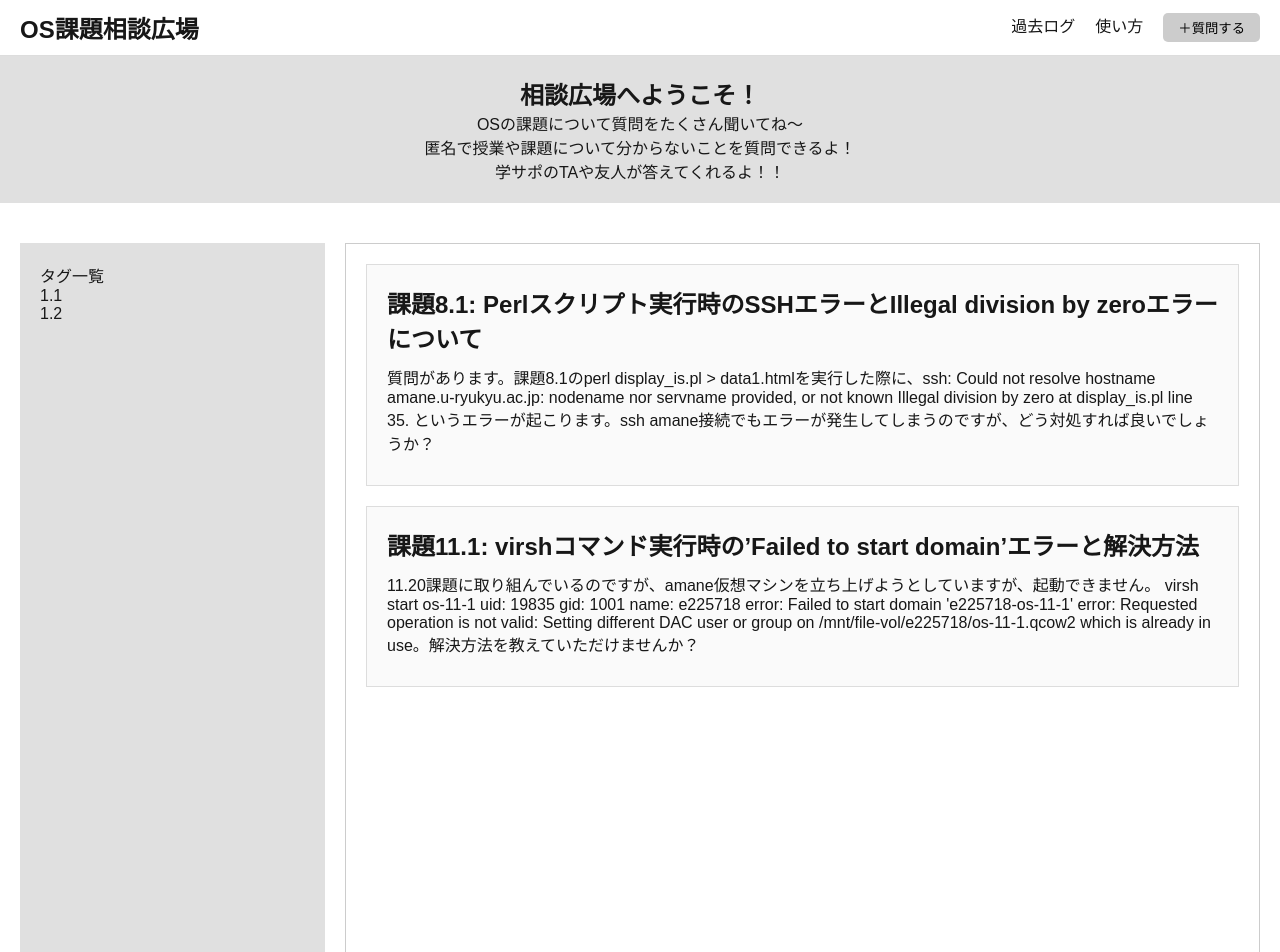
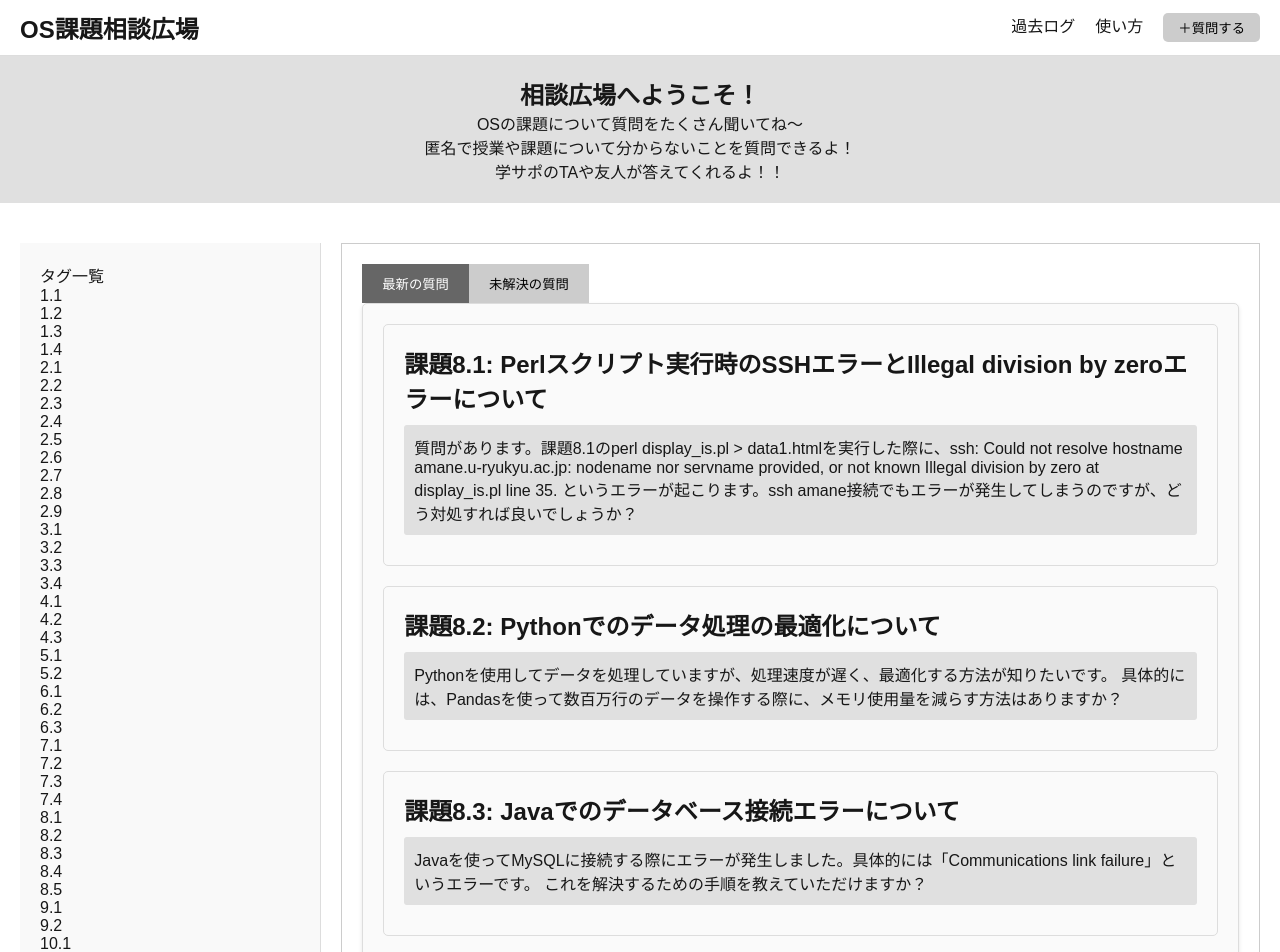
Before and after one commit to e225742/enpit-2024-web2, a Next.js app: page / in a window 1280 px wide. Shown: the top 952 px of the page. Built offline with nearby package versions, Linux system fonts and the light colour scheme.

Commit message:
topタブ実装

```diff
--- a/src/app/page.module.css
+++ b/src/app/page.module.css
@@ -6,9 +6,16 @@
 }
 
 .sidebar {
-  background-color: #e0e0e0;
-  padding: 20px;
-  height: 100vh;
+  width: 100vh;
+  height: 100vh; /* ビューポートの高さに設定 */
+  overflow-y: auto; /* 垂直方向にスクロール可能に設定 */
+  padding: 20px; /* パディングを追加 */
+  background-color: #f9f9f9; /* 背景色を設定 */
+  border-right: 1px solid #ddd; /* 右のボーダーを設定 */
+}
+
+.container {
+  display: flex; /* コンテナのレイアウトをフレックスに */
 }
 
 .main {
@@ -20,17 +27,32 @@
 .question {
   margin-bottom: 20px;
   padding: 20px;
-  background-color: #fafafa;
-  border: 1px solid #ddd;
+  background-color: #fafafa; /* 背景色 */
+  border: 1px solid #ddd; /* 枠線 */
+  border-radius: 5px; /* 角を丸くする */
+  box-shadow: 0 2px 4px rgba(0, 0, 0, 0.1); /* 軽い影を追加 */
 }
 
 .question h2 {
   margin-top: 0;
+  font-size: 1.5em; /* 見出しのサイズを大きく */
 }
 
 .question p {
   margin: 10px 0;
+  background-color: #e0e0e0; /* 質問の背景色 */
+  padding: 10px; /* パディングを追加して読みやすく */
+  border-radius: 3px; /* 角を丸くする */
 }
+
+.questionItem {
+  margin-bottom: 20px; /* 各質問の間の余白 */
+  padding: 20px; /* 内側の余白 */
+  background-color: #fafafa; /* 背景色 */
+  border: 1px solid #ddd; /* 枠線の色と太さ */
+  border-radius: 5px; /* 角を丸める（任意） */
+}
+
 
 .introSection {
   background-color: #e0e0e0; /* サイドバーと同じ色 */
@@ -38,3 +60,25 @@
   text-align: center;
   margin-bottom: 20px;
 }
+
+.tabs {
+  display: flex;
+}
+
+.tabs button {
+  padding: 10px 20px;
+  border: none;
+  cursor: pointer;
+  transition: background-color 0.3s ease;
+}
+
+.activeTab1,
+.activeTab2 {
+  background-color: #666; /* 濃い灰色 */
+  color: white; /* 文字色を白に */
+}
+
+.inactiveTab {
+  background-color: #ccc; /* 薄い灰色 */
+  color: black; /* 文字色を黒に */
+}
--- a/src/app/page.tsx
+++ b/src/app/page.tsx
@@ -1,14 +1,24 @@
+"use client";
+
+import React, { useState } from 'react';
 import styles from './page.module.css';
 import Header from './header'; // Headerコンポーネントをインポート
 
 export default function Home() {
+  const [activeTab, setActiveTab] = useState('tab1'); // タブの状態を管理
+
+  // タブを切り替える関数
+  const handleTabClick = (tab: string) => {
+    setActiveTab(tab);
+  };
+
   return (
     <div>
-      <Header /> {/* Headerコンポーネントを使用 */}
+      <Header />
 
       <div className={styles.introSection}>
+        <h2>相談広場へようこそ！</h2>
         <p>
-          <h2>相談広場へようこそ！</h2>
           OSの課題について質問をたくさん聞いてね〜 <br />
           匿名で授業や課題について分からないことを質問できるよ！ <br />
           学サポのTAや友人が答えてくれるよ！！
@@ -20,11 +30,72 @@ export default function Home() {
           <p>タグ一覧</p>
           {/* ログのリストを追加 */}
           {1.1}<br />
-          {1.2}
+          {1.2}<br />
+          {1.3}<br />
+          {1.4}<br />
+          {2.1}<br />
+          {2.2}<br />
+          {2.3}<br />
+          {2.4}<br />
+          {2.5}<br />
+          {2.6}<br />
+          {2.7}<br />
+          {2.8}<br />
+          {2.9}<br />
+          {3.1}<br />
+          {3.2}<br />
+          {3.3}<br />
+          {3.4}<br />
+          {4.1}<br />
+          {4.2}<br />
+          {4.3}<br />
+          {5.1}<br />
+          {5.2}<br />
+          {6.1}<br />
+          {6.2}<br />
+          {6.3}<br />
+          {7.1}<br />
+          {7.2}<br />
+          {7.3}<br />
+          {7.4}<br />
+          {8.1}<br />
+          {8.2}<br />
+          {8.3}<br />
+          {8.4}<br />
+          {8.5}<br />
+          {9.1}<br />
+          {9.2}<br />
+          {10.1}<br />
+          {10.2}<br />
+          {11.1}<br />
+          {11.2}<br />
+          {11.3}<br />
+          {11.4}<br />
+
         </aside>
 
         <main className={styles.main}>
+          {/* タブナビゲーション */}
+          <div className={styles.tabs}>
+            <button
+              className={`${activeTab === 'tab1' ? styles.activeTab1 : styles.inactiveTab}`}
+              onClick={() => handleTabClick('tab1')}
+            >
+              最新の質問
+            </button>
+            <button
+              className={`${activeTab === 'tab2' ? styles.activeTab2 : styles.inactiveTab}`}
+              onClick={() => handleTabClick('tab2')}
+            >
+              未解決の質問
+            </button>
+          </div>
+
+          {/* タブのコンテンツ */}
+          <div className={styles.tabContent}>
+            {activeTab === 'tab1' && (
               <div className={styles.question}>
+              <div className={styles.questionItem}>
                 <h2>課題8.1: Perlスクリプト実行時のSSHエラーとIllegal division by zeroエラーについて</h2>
                 <p>
                   質問があります。課題8.1のperl display_is.pl {'>'} data1.htmlを実行した際に、ssh: Could not resolve
@@ -32,14 +103,80 @@ export default function Home() {
                   display_is.pl line 35. というエラーが起こります。ssh amane接続でもエラーが発生してしまうのですが、どう対処すれば良いでしょうか？
                 </p>
               </div>
+
+              <div className={styles.questionItem}>
+                <h2>課題8.2: Pythonでのデータ処理の最適化について</h2>
+                <p>
+                  Pythonを使用してデータを処理していますが、処理速度が遅く、最適化する方法が知りたいです。
+                  具体的には、Pandasを使って数百万行のデータを操作する際に、メモリ使用量を減らす方法はありますか？
+                </p>
+              </div>
+
+              <div className={styles.questionItem}>
+                <h2>課題8.3: Javaでのデータベース接続エラーについて</h2>
+                <p>
+                  Javaを使ってMySQLに接続する際にエラーが発生しました。具体的には「Communications link failure」というエラーです。
+                  これを解決するための手順を教えていただけますか？
+                </p>
+              </div>
+
+              <div className={styles.questionItem}>
+                <h2>課題8.4: Gitのブランチ管理について</h2>
+                <p>
+                  Gitで複数のブランチを管理する際、どのようにブランチを整理するのがベストプラクティスですか？
+                  特に、長期間の開発がある場合の運用方法についてアドバイスをいただきたいです。
+                </p>
+              </div>
+
+              <div className={styles.questionItem}>
+                <h2>課題8.5: HTML/CSSでのレスポンシブデザインについて</h2>
+                <p>
+                  レスポンシブデザインを実現するために、どのようなCSSの技術を使用するのが良いでしょうか？
+                  具体的なコード例などがあれば教えていただきたいです。
+                </p>
+              </div>
+            </div>
+            )}
+            {activeTab === 'tab2' && (
               <div className={styles.question}>
-            <h2>課題11.1: virshコマンド実行時の’Failed to start domain’エラーと解決方法</h2>
+              <div className={styles.questionItem}>
+                <h2>未解決の問題1: データベース接続エラーの解決策</h2>
                 <p>
-              11.20課題に取り組んでいるのですが、amane仮想マシンを立ち上げようとしていますが、起動できません。
-              virsh start os-11-1 uid: 19835 gid: 1001 name: e225718 error: Failed to start domain 'e225718-os-11-1' error:
-              Requested operation is not valid: Setting different DAC user or group on /mnt/file-vol/e225718/os-11-1.qcow2
-              which is already in use。解決方法を教えていただけませんか？
+                  あるデータベースに接続する際に「接続タイムアウト」のエラーが発生しました。この問題を解決するための手順を教えていただけますか？
                 </p>
+              </div>
+
+              <div className={styles.questionItem}>
+                <h2>未解決の問題2: APIのレスポンスが遅い</h2>
+                <p>
+                  特定のAPIを呼び出した際に、レスポンスが非常に遅いと感じています。この遅延を改善する方法はありますか？
+                </p>
+              </div>
+
+              <div className={styles.questionItem}>
+                <h2>未解決の問題3: JavaScriptの非同期処理について</h2>
+                <p>
+                  JavaScriptで非同期処理を行う際に、Promiseやasync/awaitの使い方に迷っています。効率的な書き方を教えてください。
+                </p>
+              </div>
+
+              <div className={styles.questionItem}>
+                <h2>未解決の問題4: CSS Gridのレイアウトについて</h2>
+                <p>
+                  CSS Gridを使ったレイアウトで、要素の位置を正しく配置できません。特に、カラムのサイズ調整についてアドバイスをいただきたいです。
+                </p>
+              </div>
+
+              <div className={styles.questionItem}>
+                <h2>未解決の問題5: GitHub Actionsの設定について</h2>
+                <p>
+                  GitHub Actionsを使用してCI/CDを実現したいのですが、初期設定でつまずいています。どのように設定すれば良いでしょうか？
+                </p>
+              </div>
+
+              {/* 他の未解決の問題も同様に追加 */}
+            </div>
+            )}
           </div>
         </main>
       </div>
```
Lines whose indentation alone changed are shown as unchanged.
